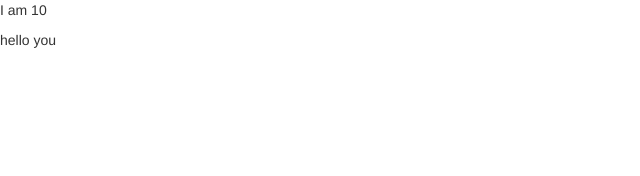
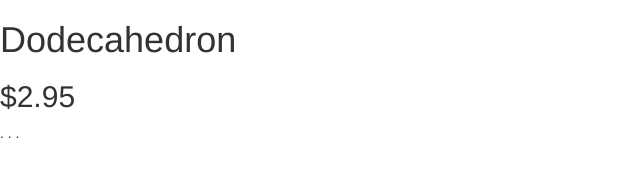
Before and after one commit to hhaamm/sample-angular.js, a plain HTML site: page index.html in a window 1280 px wide. Shown: the whole page, without its empty margins (0-640 px from the left). Drawn offline with Linux system fonts and the light colour scheme.

Commit message:
Showing product data

```diff
--- a/app.js
+++ b/app.js
@@ -1 +1,13 @@
-var app = angular.module("store", [ ]);
+(function() {
+    var app = angular.module("store", [ ]);
+    app.controller("StoreController", function() {
+        // Code executed when StoreController is called
+        this.product = gem;
+    });
+
+    var gem = {
+        name: "Dodecahedron",
+        price: 2.95,
+        description: ". . ."
+    };
+})();
--- a/index.html
+++ b/index.html
@@ -5,15 +5,14 @@
     <link rel="stylesheet" type="text/css" href="bootstrap-3.1.1-dist/css/bootstrap.min.css">
   </head>
   <body>
+    <div ng-controller="StoreController as store">  <!-- this is a directive. Specifies an alias 'store' -->
+      <!-- We only have access to that controller inside this div -->
+      <h1>{{store.product.name}}</h1>
+      <h2>${{store.product.price}}</h2>
+      <p>{{store.product.description}}</p>
+    </div>
+
     <script type="text/javascript" src="angular.min.js"></script>
     <script type="text/javascript" src="app.js"></script>
-
-        <p>
-I am {{4+6}}
-        </p>
-
-        <p>
-{{"hello " + "you"}}
-        </p>
   </body>
 </html>
```
Lines whose indentation alone changed are shown as unchanged.
